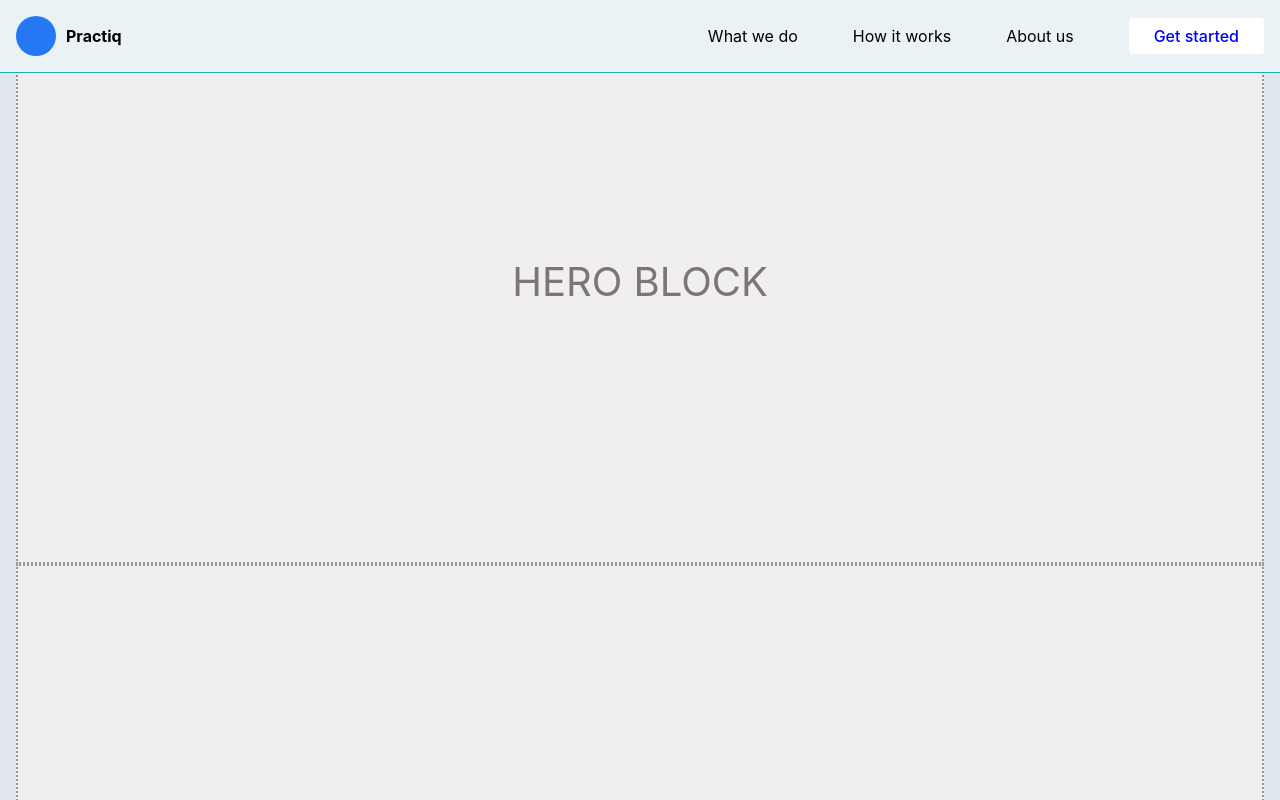
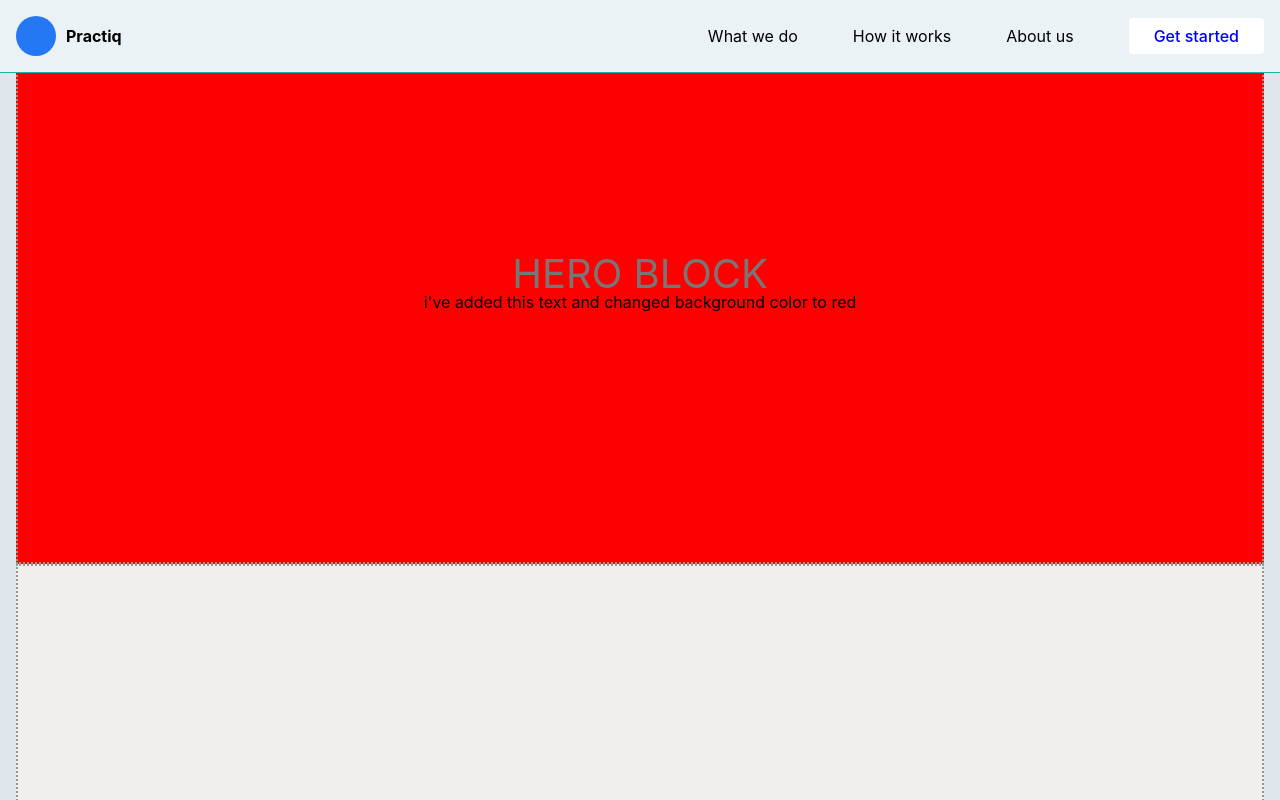
Before and after one commit to Practiq-io/company-landing, a React (Create React App) app: page / in a window 1280 px wide. Shown: the top 800 px of the page. Built offline with nearby package versions, Linux system fonts and the light colour scheme.

Commit message:
modifyed styles for tests

```diff
--- a/src/components/LandingPageBlocks/HeroBlock/HeroBlock.css
+++ b/src/components/LandingPageBlocks/HeroBlock/HeroBlock.css
@@ -1,10 +1,11 @@
 .HB-Section {
     width: 100%;
-    background: rgb(241, 238, 238);
+    background: rgb(253, 0, 0);
 }
 
 .HB-content {
     display: flex;
+    flex-direction: column;
     justify-content: center;
     align-items: center;
     border: 2px dotted rgb(151, 151, 151);
--- a/src/components/LandingPageBlocks/HeroBlock/HeroBlock.js
+++ b/src/components/LandingPageBlocks/HeroBlock/HeroBlock.js
@@ -6,6 +6,7 @@ const HeroBlock = props => {
         <section className="HB-Section">
             <content className="HB-content">
                 <h1 className="HB-title">HERO BLOCK</h1>
+                <p>i've added this text and changed background color to red</p>
             </content>
         </section>
     )
```
